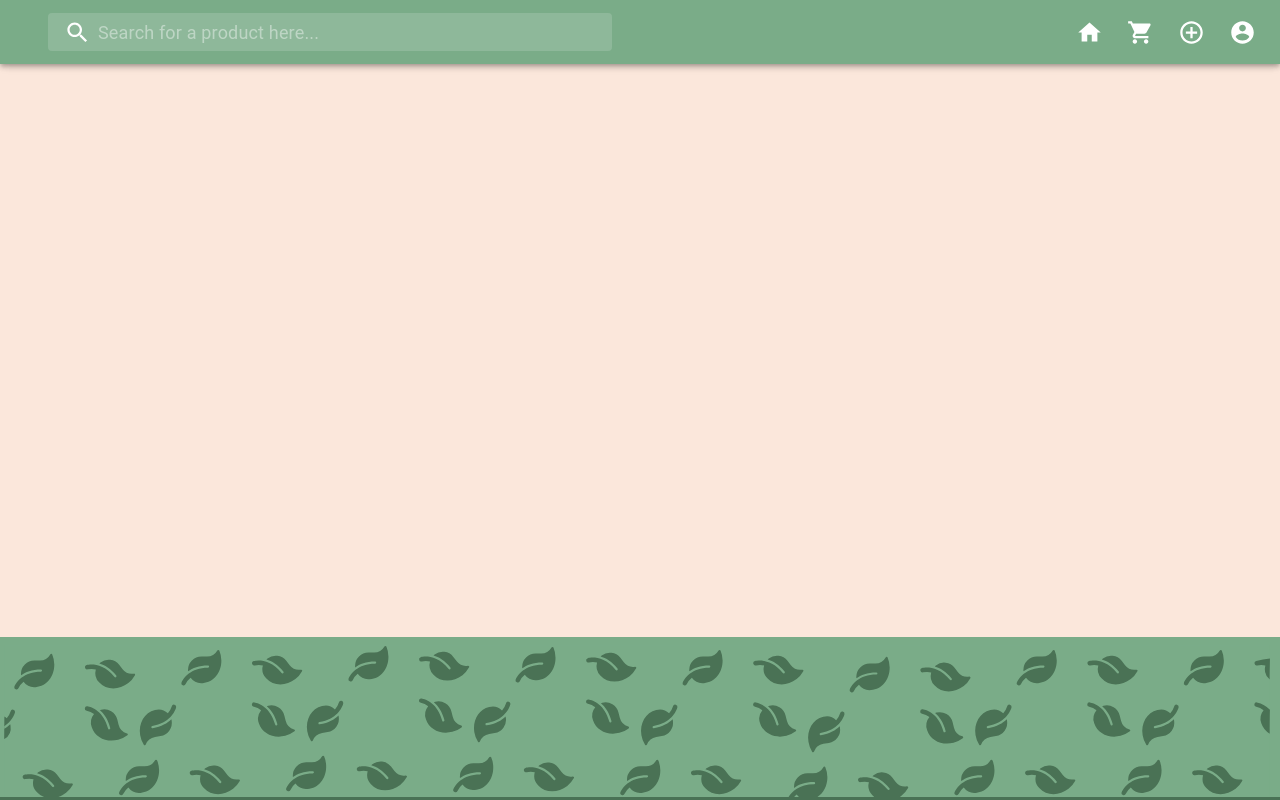
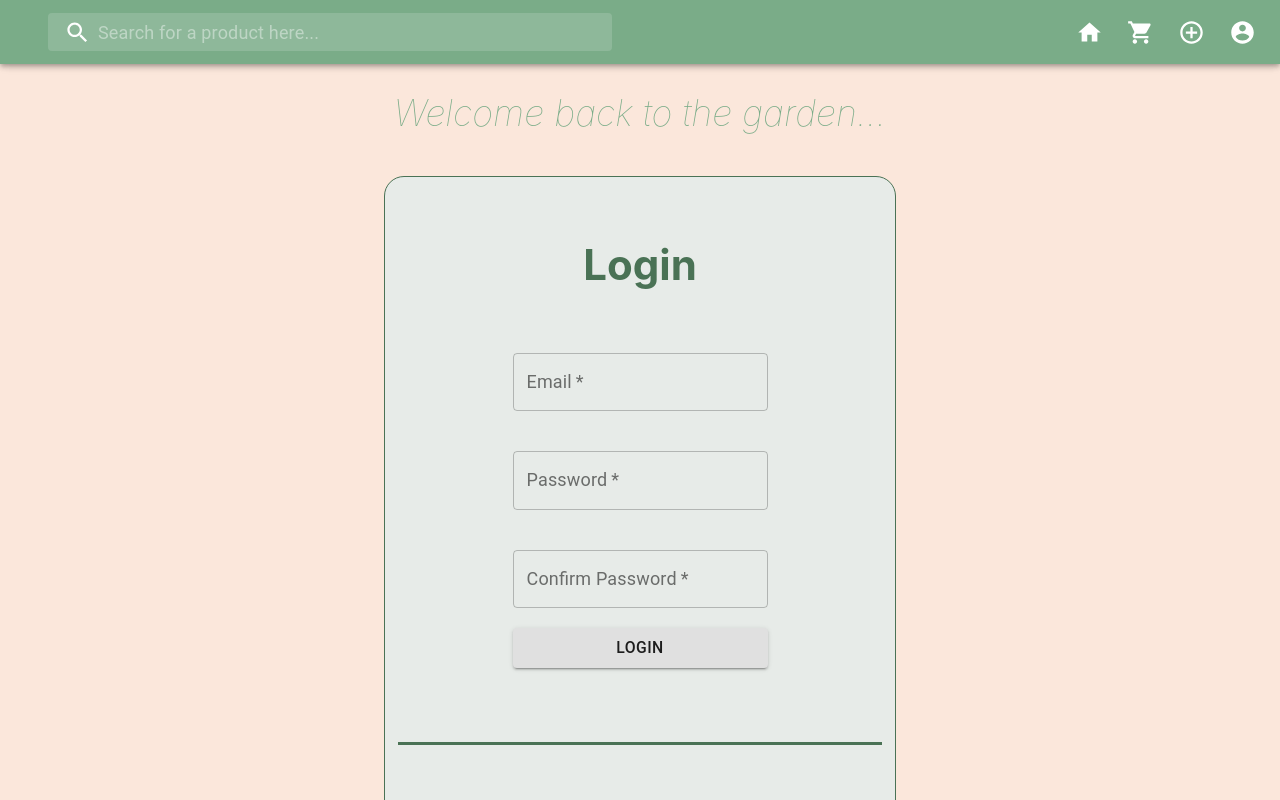
Before and after one commit to Danceratops/ispterm-client, a React (Create React App) app: page /signup in a window 1280 px wide. Shown: the top 800 px of the page. Built offline with nearby package versions, Linux system fonts and the light colour scheme.

Commit message:
change path redirects and add base thank you page

```diff
--- a/src/App.js
+++ b/src/App.js
@@ -7,6 +7,7 @@ import cart from "./Pages/cart";
 import products from "./Pages/products";
 import search from "./Pages/search";
 import product from "./Pages/product";
+import thankyou from "./Pages/thankyou";
 
 import Nav from "./components/navbar";
 
@@ -25,6 +26,7 @@ function App() {
             <Route exact path="/cart" component={cart} />
             <Route exact path="/products" component={products} />
             <Route exact path="/search" component={search} />
+            <Route exact path="/thankyou" component={thankyou} />
             <Route exact path="/product/:productId" component={product} />
           </Switch>
         </Router>
--- a/src/Pages/login.js
+++ b/src/Pages/login.js
@@ -6,7 +6,7 @@ import TextField from "@material-ui/core/TextField";
 import Button from "@material-ui/core/Button";
 import CircularProgress from "@material-ui/core/CircularProgress";
 
-const Login = ({ UI, loginUser, user }) => {
+const Login = () => {
   //state initialization
   const [email, setEmail] = useState("");
   const [password, setPassword] = useState("");
@@ -25,9 +25,9 @@ const Login = ({ UI, loginUser, user }) => {
     axios
       .post(`/login`, userData)
       .then((res) => {
-        localStorage.setItem('token', res.data.token);
+        localStorage.setItem("token", res.data.token);
         setLoading(false);
-        history.push("/");
+        history.push({ pathname: "/thankyou", state: { action: "login" } });
       })
       .catch((err) => {
         setLoading(false);
--- a/src/Pages/signup.js
+++ b/src/Pages/signup.js
@@ -1,11 +1,99 @@
-import React from 'react';
+import React, { useState } from "react";
+import { Link, useHistory } from "react-router-dom";
+import axios from "axios";
 
-const signup = () => {
-    return (
-        <div class="home">
-            <h1>Signup Page</h1>
-        </div>
-    )
-}
+import TextField from "@material-ui/core/TextField";
+import Button from "@material-ui/core/Button";
+import CircularProgress from "@material-ui/core/CircularProgress";
 
-export default signup
+const Signup = () => {
+  const [email, setEmail] = useState("");
+  const [password, setPassword] = useState("");
+  const [confirmPassword, setConfirmPassword] = useState("");
+  const [loading, setLoading] = useState(false);
+  const [errors, setErrors] = useState({});
+
+  var history = useHistory();
+
+  const handleSubmit = (event) => {
+    event.preventDefault();
+    setLoading(true);
+    const userData = {
+      email: email,
+      password: password,
+      confirmPassword: confirmPassword,
+    };
+    axios
+      .post(`/signup`, userData)
+      .then((res) => {
+        localStorage.setItem("token", res.data.token);
+        setLoading(false);
+        history.push({ pathname: "/thankyou", state: { action: "signup" } });
+      })
+      .catch((err) => {
+        setLoading(false);
+        console.log(err);
+      });
+  };
+  return (
+    <div className="login-container">
+      <h1>Welcome back to the garden...</h1>
+      <div className="login">
+        <form noValidate onSubmit={handleSubmit} className="login-form">
+          <h2>Login</h2>
+          <TextField
+            required
+            className="login-box"
+            id="email"
+            label="Email"
+            variant="outlined"
+            type="email"
+            value={email}
+            onChange={(e) => setEmail(e.target.value)}
+            helperText={errors.email}
+            error={errors.email ? true : false}
+          />
+          <TextField
+            required
+            className="login-box"
+            id="password"
+            label="Password"
+            variant="outlined"
+            type="password"
+            value={password}
+            onChange={(e) => setPassword(e.target.value)}
+            helperText={errors.password}
+            error={errors.password ? true : false}
+          />
+          <TextField
+            required
+            className="login-box"
+            id="confirm-password"
+            label="Confirm Password"
+            variant="outlined"
+            type="password"
+            value={confirmPassword}
+            onChange={(e) => setConfirmPassword(e.target.value)}
+            helperText={errors.password}
+            error={errors.password ? true : false}
+          />
+          <Button
+            className="login-button"
+            variant="contained"
+            type="submit"
+            disabled={loading}
+          >
+            Login{" "}
+            {loading && <CircularProgress size={30} className="progress" />}
+          </Button>
+        </form>
+        <hr />
+        <Button component={Link} to="/login" className="login-signup">
+          or login here
+        </Button>
+      </div>
+    </div>
+  );
+};
+
+export default Signup;
--- /dev/null
+++ b/src/Pages/thankyou.js
@@ -0,0 +1,16 @@
+import React from "react";
+import PropTypes from "prop-types";
+
+const Thankyou = ({action}) => {
+    return(
+        <div className="thank-you-container">
+
+        </div>
+    );
+}
+
+Thankyou.propTypes = {
+    action: PropTypes.string.isRequired
+}
+
+export default Thankyou
--- a/src/components/navbar.js
+++ b/src/components/navbar.js
@@ -1,5 +1,5 @@
 import React from "react";
-import { Link } from "react-router-dom";
+import { Link, useHistory } from "react-router-dom";
 
 import { fade, makeStyles } from "@material-ui/core/styles";
 
@@ -87,6 +87,8 @@ export default function Nav() {
   const [anchorEl, setAnchorEl] = React.useState(null);
   const [mobileMoreAnchorEl, setMobileMoreAnchorEl] = React.useState(null);
 
+  var history = useHistory();
+
   const isMenuOpen = Boolean(anchorEl);
   const isMobileMenuOpen = Boolean(mobileMoreAnchorEl);
 
@@ -106,6 +108,7 @@ export default function Nav() {
   const logout = () => {
     handleMenuClose();
     localStorage.removeItem("token");
+    history.push({ pathname: "/thankyou", state: { action: "logout" } });
   };
 
   const handleMobileMenuOpen = (event) => {
```
